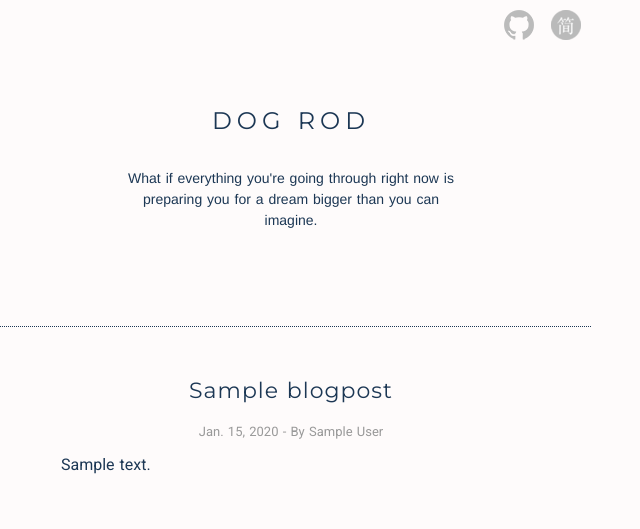
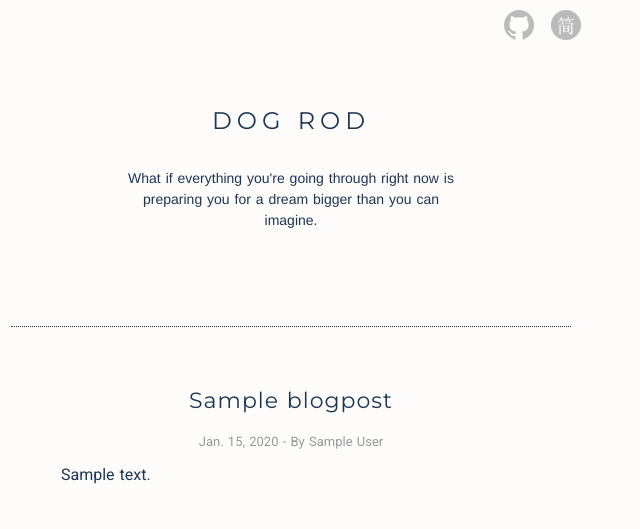
Before and after one commit to dogrod/blog.dogrod.com, a Django app: a page that uses templates/base.html in a window 1280 px wide. Shown: the top 529 px of the page, without its empty margins (349-989 px from the left). Run offline with Django 3.2, Linux system fonts and the light colour scheme; tables that the repository leaves empty hold one stand-in row (values such as "Sample post").

Commit message:
:hammer: Modify content layout

```diff
--- a/static/css/blogpost_detail.css
+++ b/static/css/blogpost_detail.css
@@ -2,6 +2,7 @@
   width: 100%;
   max-width: 500px;
   margin: 0 auto;
+  padding: 30px 0;
 }
 .blogpost-detail p {
   padding: 0 20px;
--- a/static/css/common.css
+++ b/static/css/common.css
@@ -42,7 +42,6 @@ h6 {
   margin: 0 auto;
   text-align: center;
   padding: 0 0 80px 0;
-  border-bottom: 1px dotted #1c3754;
 }
 .title {
   font-size: 24px;
@@ -68,6 +67,7 @@ h6 {
   letter-spacing: 10px;
 }
 .content {
-  width: 100%;
-  margin-top: 50px;
+  margin: 0 20px 50px;
+  padding-top: 30px;
+  border-top: 1px dotted #1c3754;
 }
```
